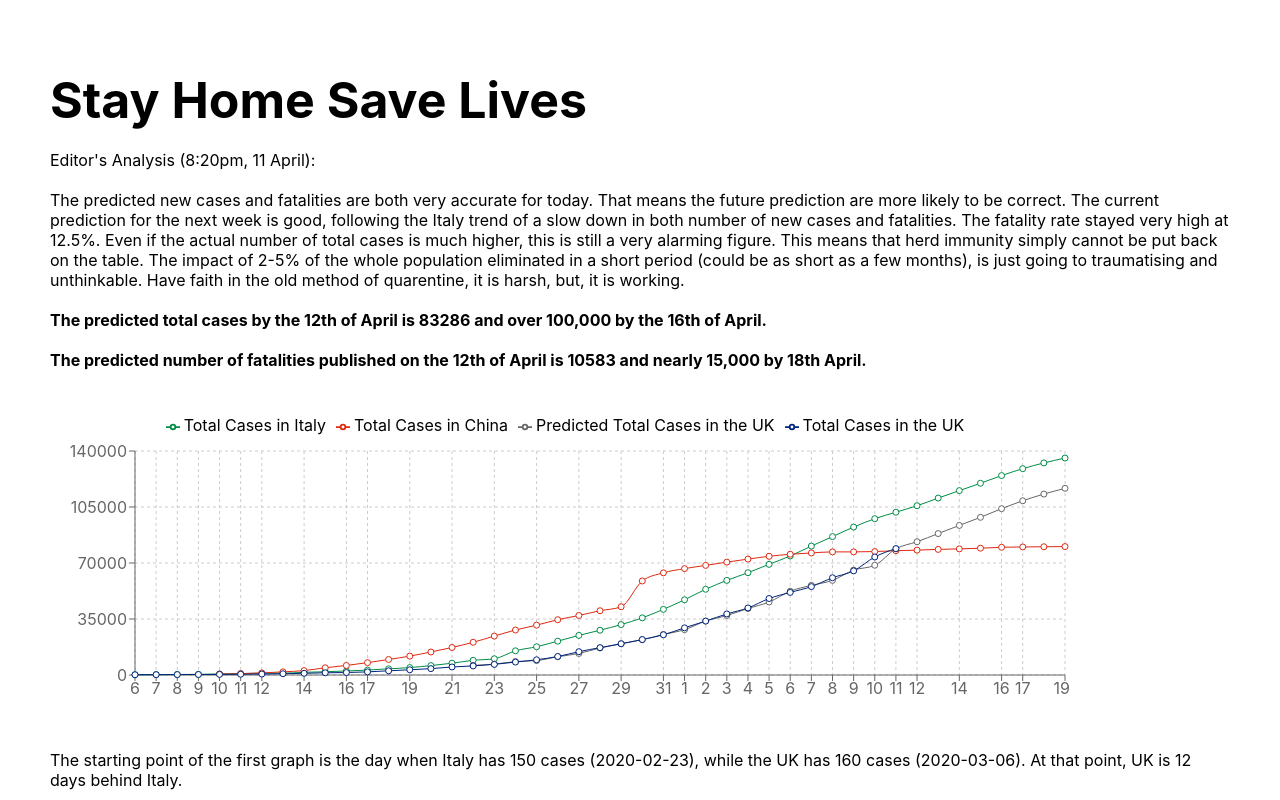
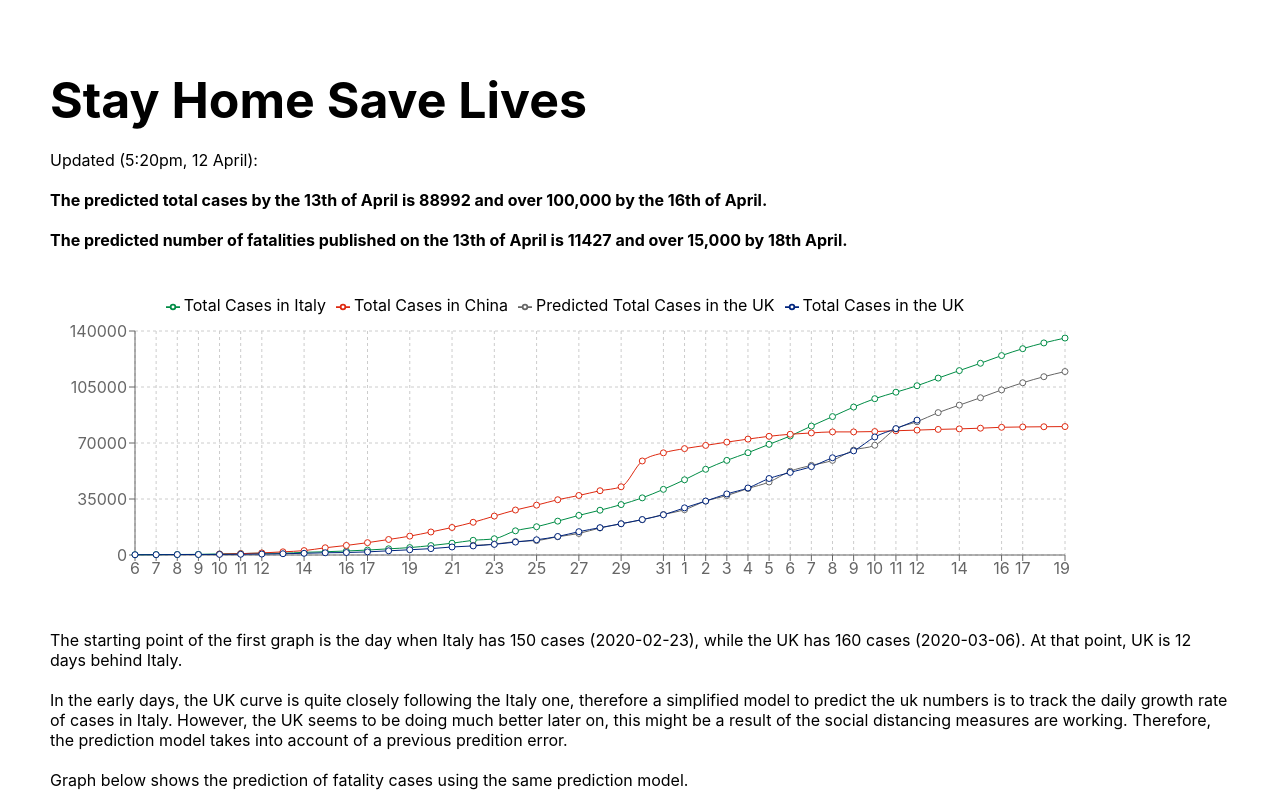
Before and after one commit to linamm/coronachart, a React (Create React App) app in the folder coronachart/: page / in a window 1280 px wide. Shown: the top 800 px of the page. Built offline with nearby package versions, Linux system fonts and the light colour scheme.

Commit message:
update 12 April data and comments

```diff
--- a/coronachart/src/App.js
+++ b/coronachart/src/App.js
@@ -91,21 +91,17 @@ function App() {
       </div>
 
       <div style={styles.paragraph}>
-        Editor's Analysis (8:20pm, 11 April):
+        Updated (5:20pm, 12 April):
         </div>
-        <div style={styles.paragraph}>
-            The predicted new cases and fatalities are both very accurate for today. That means the future prediction are more likely to be correct. The current prediction for the next week is good, following the Italy trend of a slow down in both number of new cases and fatalities.
-            The fatality rate stayed very high at 12.5%. Even if the actual number of total cases is much higher, this is still a very alarming figure. This means that herd immunity simply cannot be put back on the table. The impact of 2-5% of the whole population eliminated in a short period (could be as short as a few months), is just going to traumatising and unthinkable.
-            Have faith in the old method of quarentine, it is harsh, but, it is working.
-        </div>
+
       <div style={styles.paragraph}>
         <b>
-          The predicted total cases by the 12th of April is 83286 and over 100,000 by the 16th of April.
+          The predicted total cases by the 13th of April is 88992 and over 100,000 by the 16th of April.
         </b>
       </div>
       <div style={styles.paragraph}>
         <b>
-          The predicted number of fatalities published on the 12th of April is 10583 and nearly 15,000 by 18th April.
+          The predicted number of fatalities published on the 13th of April is 11427 and over 15,000 by 18th April.
         </b>
       </div>
 
--- a/coronachart/src/Data.js
+++ b/coronachart/src/Data.js
@@ -33,7 +33,7 @@ import { getPredictCases, getNewCases, getFatalityRates } from './Predict.js';
   {"name": "9", "it": 8215, "cn": 2004, 'uk': 7978,'uk_predict': 7700},
   {"name": "10", "it": 9134, "cn": 2118, 'uk': 8958, 'uk_predict': 8962 },
   {"name": "11", "it": 10023, "cn": 2345, 'uk': 9875, 'uk_predict': 9881},
-  {"name": "12", "it": 10779, "cn": 2442},
+  {"name": "12", "it": 10779, "cn": 2442, 'uk': 10621, 'uk_predict': 10583},
   {"name": "13", "it": 11591, "cn": 2592},
   {"name": "14", "it": 12428, "cn": 2663},
   {"name": "15", "it": 13155, "cn": 2715},
@@ -83,7 +83,7 @@ const raw_total_cases = [
   {"name": "9", "it": 92472, "cn": 76936, 'uk': 65077, 'uk_predict': 65552},
   {"name": "10", "it": 97689, "cn": 77150, 'uk': 73758, 'uk_predict': 68594},
   {"name": "11", "it": 101739, "cn": 77658, 'uk': 78991, 'uk_predict': 78865},
-  {"name": "12", "it": 105792, "cn": 78064},
+  {"name": "12", "it": 105792, "cn": 78064, 'uk': 84279, 'uk_predict': 83286},
   {"name": "13", "it": 110574, "cn": 78497},
   {"name": "14", "it": 115242, "cn": 78824},
   {"name": "15", 'it': 119827, 'cn': 79251},
@@ -95,7 +95,7 @@ const raw_total_cases = [
 
 export const totalCaseStartDay = 6;
 export const fatalityCaseStartDay = 14;
-export const Today = 31 + 11; // 31 days in March + days in April
+export const Today = 31 + 12; // 31 days in March + days in April
 export const TodayTotalIndex = Today - totalCaseStartDay;
 export const TodayFatalityIndex = Today - fatalityCaseStartDay;
 export const totalCases = getPredictCases(raw_total_cases, TodayTotalIndex);
```
